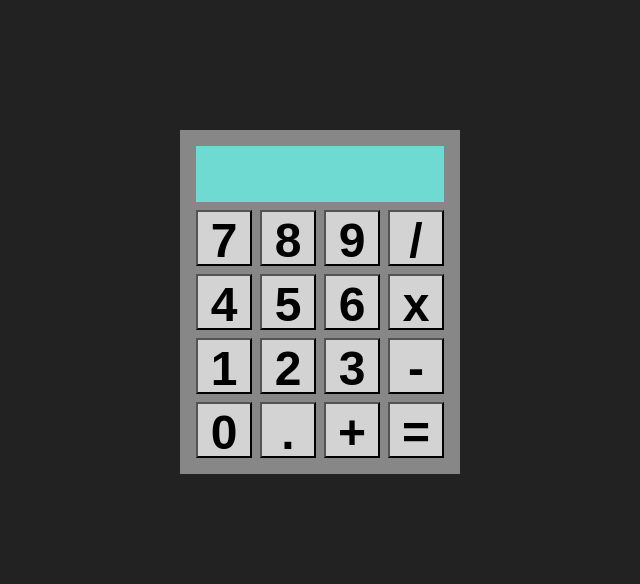
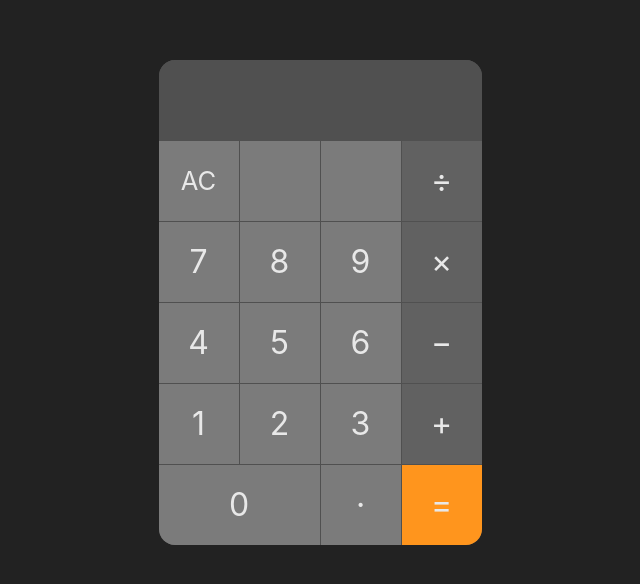
Before and after one commit to khunz/html-calc, a plain HTML site: page index.html in a window 1280 px wide. Shown: the part 106-690 px from the top of the page, without its empty margins (328-968 px from the left). Drawn offline with Linux system fonts and the light colour scheme.

Commit message:
Cleaned up the calculator frame, styled it a bit

```diff
--- a/index.html
+++ b/index.html
@@ -13,30 +13,36 @@
       <div class="screen"></div>
       <div class="keypad">
         <div class="r1">
+          <button id="clear">AC</button>
+          <button id="r1c2">&nbsp;</button>
+          <button id="r1c3">&nbsp;</button>
+          <button class="operation" id="divide">÷</button>
+        </div>
+
+        <div class="r2">
           <button id="num7">7</button>
           <button id="num8">8</button>
           <button id="num9">9</button>
-          <button id="divide">/</button>
+          <button class="operation" id="multiply">×</button>
         </div>
 
-        <div class="r2">
+        <div class="r3">
           <button id="num4">4</button>
           <button id="num5">5</button>
           <button id="num6">6</button>
-          <button id="multiply">x</button>
+          <button class="operation" id="subtract">−</button>
         </div>
 
-        <div class="r3">
+        <div class="r4">
           <button id="num1">1</button>
           <button id="num2">2</button>
           <button id="num3">3</button>
-          <button id="subtract">-</button>
+          <button class="operation" id="add">+</button>
         </div>
 
-        <div class="r4">
+        <div class="r5">
           <button id="num0">0</button>
-          <button id="decimal">.</button>
-          <button id="add">+</button>
+          <button id="decimal">·</button>
           <button id="equals">=</button>
         </div>
       </div>
--- a/styles.css
+++ b/styles.css
@@ -1,29 +1,40 @@
 /* Variables */
 :root {
-  --button-size: 3.5rem;
-  --keypad-color: rgb(211, 211, 211);
-  --screen-color: rgba(99, 255, 242, 0.69);
-  --gap: 0.5rem;
+  --button-size: 5rem;
+  --gap: 1px;
+
+  --keypad-color: rgb(123, 123, 123);
+  --operation-color: rgb(97, 97, 97);
+  --screen-color: rgb(80, 80, 80);
+  --equals-color: rgb(255, 149, 29);
+  --font: -apple-system, BlinkMacSystemFont, "Helvetica Neue", sans-serif;
+  --button-font-size: 2rem;
+  --font-color: rgb(232, 232, 232);
 }
 
 body {
   background-color: rgb(34, 34, 34);
+
   min-height: 100vh;
   min-width: 100vw;
+
   display: flex;
   align-items: center;
   justify-content: center;
+
+  font-family: var(--font);
 }
 
 .frame {
-  /* width: 300px;
-  height: 400px; */
-  background-color: rgb(135, 135, 135);
+  background-color: var(--screen-color);
+
   display: flex;
   flex-direction: column;
   align-items: center;
   justify-content: center;
-  padding: 1rem;
+
+  border-radius: 1rem;
+  overflow: hidden;
 }
 
 .screen {
@@ -42,16 +53,41 @@ body {
 .r1,
 .r2,
 .r3,
-.r4 {
+.r4,
+.r5 {
   display: flex;
   gap: var(--gap);
 }
 
 button {
   background-color: var(--keypad-color);
-  font-family: Arial, Helvetica, sans-serif;
-  font-size: 3rem;
-  font-weight: bold;
+
+  font-size: var(--button-font-size);
+  font-family: var(--font);
+  color: var(--font-color);
+
   width: var(--button-size);
   height: var(--button-size);
+
+  display: flex;
+  align-items: center;
+  justify-content: center;
+
+  border: none;
 }
+
+.operation {
+  background-color: var(--operation-color);
+}
+
+#equals {
+  background-color: var(--equals-color);
+}
+
+#num0 {
+  width: calc(var(--button-size) * 2 + var(--gap));
+}
+
+#clear {
+  font-size: calc(var(--button-font-size) * 0.8);
+}
```
